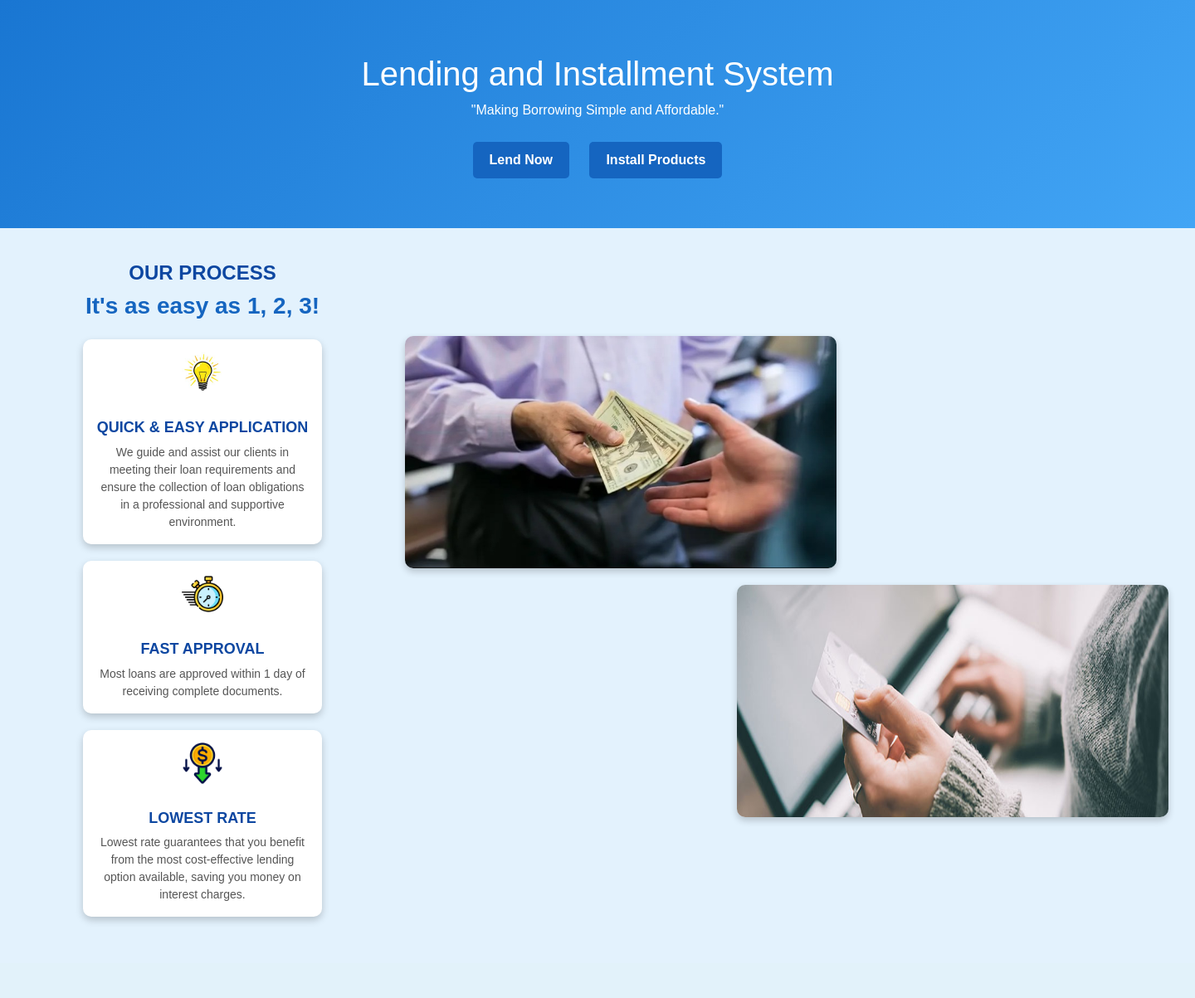
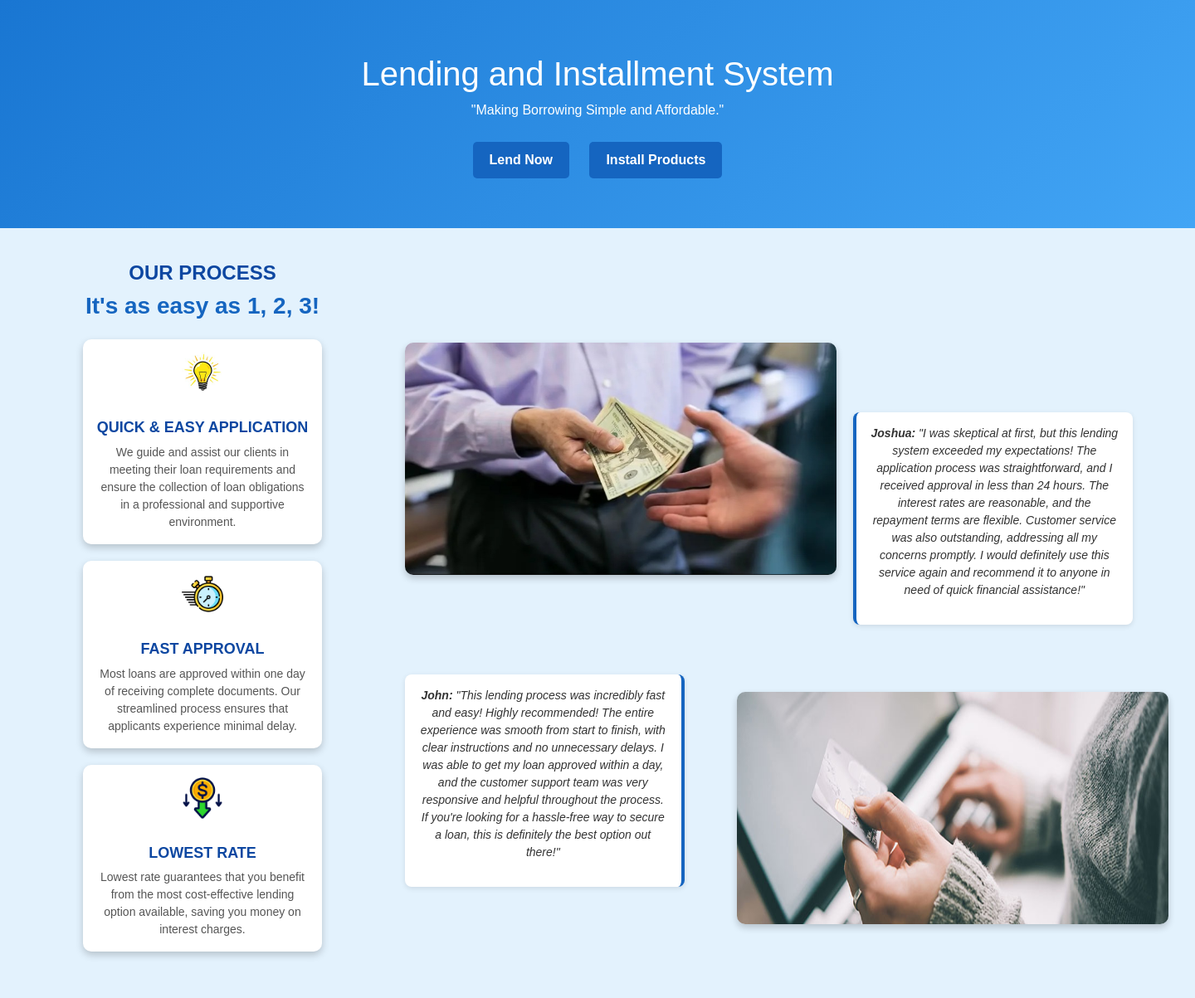
Before and after one commit to Kenj-FTTMN/FInalProject, a PHP site: page / in a window 1440 px wide. Shown: the part 81-1284 px from the top of the page at 83% size. Before the commit the page ends 1193 px from the top, so only its background shows below. Run offline with PHP 8.4, Linux system fonts and the light colour scheme.

```diff
--- a/index.html
+++ /dev/null
@@ -1,65 +0,0 @@
-<!DOCTYPE html>
-<html lang="en">
-<head>
-    <meta charset="UTF-8">
-    <meta name="viewport" content="width=device-width, initial-scale=1.0">
-    <title>Lending and Installment System</title>
-    <link href="https://cdn.jsdelivr.net/npm/bootstrap@5.3.0/dist/css/bootstrap.min.css" rel="stylesheet">
-    <link rel="stylesheet" href="style.css">
-</head>
-<body>
-    <nav class="navbar navbar-light">
-        <div class="logo">
-            <img src="images/logo.jpg" alt="Key Choice Lending" style="width: 170px; height: 50px;">
-        </div>
-        <div>
-            <button class="btn btn-outline-dark">Home</button>
-            <button class="btn btn-outline-dark">About us</button>
-            <button class="btn btn-outline-dark">Contact us</button>
-            <button class="btn btn-outline-dark">Login</button>
-        </div>
-    </nav>
-
-    <div class="hero-section">
-        <h1 class="mt-3">Lending and Installment System</h1>
-        <p>"Making Borrowing Simple and Affordable."</p>
-        <div class="hero-buttons">
-            <button class="btn">Lend Now</button>
-            <button class="btn">Install Products</button>
-        </div>
-    </div>
-
-    <section class="our-process container d-flex justify-content-between">
-        <div class="process-content">
-            <h2 class="text-center">OUR PROCESS</h2>
-            <h3 class="text-center mb-4">It's as easy as 1, 2, 3!</h3>
-            <div class="card mb-3">
-                <img src="images/lightbulb.jpg" class="card-img-top" alt="Application Icon">
-                <div class="card-body">
-                    <h4 class="card-title">QUICK & EASY APPLICATION</h4>
-                    <p class="card-text">We guide and assist our clients in meeting their loan requirements and ensure the collection of loan obligations in a professional and supportive environment.</p>
-                </div>
-            </div>
-            <div class="card mb-3">
-                <img src="images/fasticon.jpg" class="card-img-top" alt="Approval Icon">
-                <div class="card-body">
-                    <h4 class="card-title">FAST APPROVAL</h4>
-                    <p class="card-text">Most loans are approved within 1 day of receiving complete documents.</p>
-                </div>
-            </div>
-            <div class="card mb-3">
-                <img src="images/lowest-icon.png" class="card-img-top" alt="Rate Icon">
-                <div class="card-body">
-                    <h4 class="card-title">LOWEST RATE</h4>
-                    <p class="card-text">Lowest rate guarantees that you benefit from the most cost-effective lending option available, saving you money on interest charges.</p>
-                </div>
-            </div>
-        </div>
-
-        <div class="right-images">
-            <img src="images/Lending.jpg" alt="Process Image 1" style="height: 35vh; width: 65vh; margin-left: 100px; margin-top: 5vh;">
-            <img src="images/installment.jpg" alt="Process Image 2" style="height: 35vh; width: 65vh; margin-left: 500px;">
-        </div>
-    </section>
-</body>
-</html>
--- /dev/null
+++ b/index.php
@@ -0,0 +1,85 @@
+<!DOCTYPE html>
+<html lang="en">
+<head>
+    <meta charset="UTF-8">
+    <meta name="viewport" content="width=device-width, initial-scale=1.0">
+    <title>Lending and Installment System</title>
+    <link href="https://cdn.jsdelivr.net/npm/bootstrap@5.3.0/dist/css/bootstrap.min.css" rel="stylesheet">
+    <link rel="stylesheet" href="style.css">
+</head>
+<body>
+    <nav class="navbar navbar-light">
+        <div class="logo">
+            <img src="images/logo.jpg" alt="Key Choice Lending" style="width: 170px; height: 50px;">
+        </div>
+        <div>
+            <a href="index.php?page=home" class="btn btn-outline-dark">Home</a>
+            <a href="index.php?page=about" class="btn btn-outline-dark">About us</a>
+            <a href="index.php?page=contact" class="btn btn-outline-dark">Contact us</a>
+            <a href="index.php?page=login" class="btn btn-outline-dark">Login</a>
+        </div>
+    </nav>
+
+    <section>
+        <article>
+            <?php
+                if (!isset($_GET['page']) || $_GET['page'] === 'home') {
+            ?>
+                <div class="hero-section">
+                    <h1 class="mt-3">Lending and Installment System</h1>
+                    <p>"Making Borrowing Simple and Affordable."</p>
+                    <div class="hero-buttons">
+                        <button class="btn">Lend Now</button>
+                        <button class="btn">Install Products</button>
+                    </div>
+                </div>
+
+                <section class="our-process container d-flex justify-content-between">
+                    <div class="process-content">
+                        <h2 class="text-center">OUR PROCESS</h2>
+                        <h3 class="text-center mb-4">It's as easy as 1, 2, 3!</h3>
+                        <div class="card mb-3">
+                            <img src="images/lightbulb.jpg" class="card-img-top" alt="Application Icon">
+                            <div class="card-body">
+                                <h4 class="card-title">QUICK & EASY APPLICATION</h4>
+                                <p class="card-text">We guide and assist our clients in meeting their loan requirements and ensure the collection of loan obligations in a professional and supportive environment.</p>
+                            </div>
+                        </div>
+                        <div class="card mb-3">
+                            <img src="images/fasticon.jpg" class="card-img-top" alt="Approval Icon">
+                            <div class="card-body">
+                                <h4 class="card-title">FAST APPROVAL</h4>
+                                <p class="card-text">Most loans are approved within one day of receiving complete documents. Our streamlined process ensures that applicants experience minimal delay.</p>
+                            </div>
+                        </div>
+                        <div class="card mb-3">
+                            <img src="images/lowest-icon.png" class="card-img-top" alt="Rate Icon">
+                            <div class="card-body">
+                                <h4 class="card-title">LOWEST RATE</h4>
+                                <p class="card-text">Lowest rate guarantees that you benefit from the most cost-effective lending option available, saving you money on interest charges.</p>
+                            </div>
+                        </div>
+                    </div>
+
+                    <div class="right-images">
+                        <img src="images/Lending.jpg" alt="Process Image 1" style="height: 35vh; width: 65vh; margin-left: 100px; margin-top: 6vh;">
+                        <div class="user-comment" style="margin-top: -27vh; margin-left: 80vh;">
+                            <p><strong>Joshua: </strong> "I was skeptical at first, but this lending system exceeded my expectations! The application process was straightforward, and I received approval in less than 24 hours. The interest rates are reasonable, and the repayment terms are flexible. Customer service was also outstanding, addressing all my concerns promptly. I would definitely use this service again and recommend it to anyone in need of quick financial assistance!"</p>
+                        </div>
+                        <div class="user-comment1">
+                            <p><strong>John: </strong> "This lending process was incredibly fast and easy! Highly recommended! The entire experience was smooth from start to finish, with clear instructions and no unnecessary delays. I was able to get my loan approved within a day, and the customer support team was very responsive and helpful throughout the process. If you're looking for a hassle-free way to secure a loan, this is definitely the best option out there!"</p>
+                        </div>
+                        <img src="images/installment.jpg" alt="Process Image 2" style="height: 35vh; width: 65vh; margin-left: 500px; margin-top: -275px;">
+                    </div>
+                </section>
+            <?php
+                } else {
+                    // Empty content for About, Contact, and Login pages
+                    echo "";
+                }
+            ?>
+        </article>
+    </section>
+
+</body>
+</html>
--- a/style.css
+++ b/style.css
@@ -124,3 +124,32 @@ body {
     border-radius: 10px;
     box-shadow: 0 4px 8px rgba(0, 0, 0, 0.2);
 }
+
+.user-comment {
+    background-color: #ffffff;
+    padding: 15px;
+    border-left: 4px solid #1565c0;
+    border-radius: 8px;
+    font-style: italic;
+    font-size: 14px;
+    color: #333;
+    box-shadow: 0 2px 6px rgba(0, 0, 0, 0.1);
+    width: 33%;
+    margin: 20px auto;
+    margin-left: 100px;
+}
+
+.user-comment1 {
+    background-color: #ffffff;
+    padding: 15px;
+    border-right: 4px solid #1565c0;
+    border-radius: 8px;
+    font-style: italic;
+    font-size: 14px;
+    color: #333;
+    box-shadow: 0 2px 6px rgba(0, 0, 0, 0.1);
+    width: 33%;
+    margin: 20px auto;
+    margin-left: 100px;
+
+}
```
Also changed, not shown: about.php (added, +24 -0 lines), contact.php (added), login.php (added).
